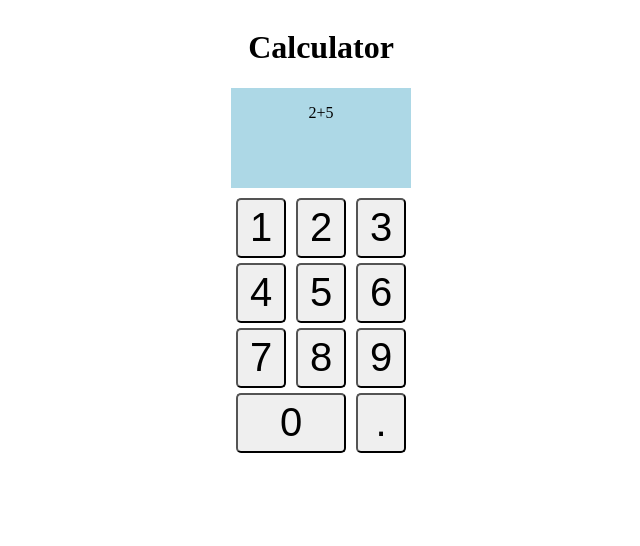
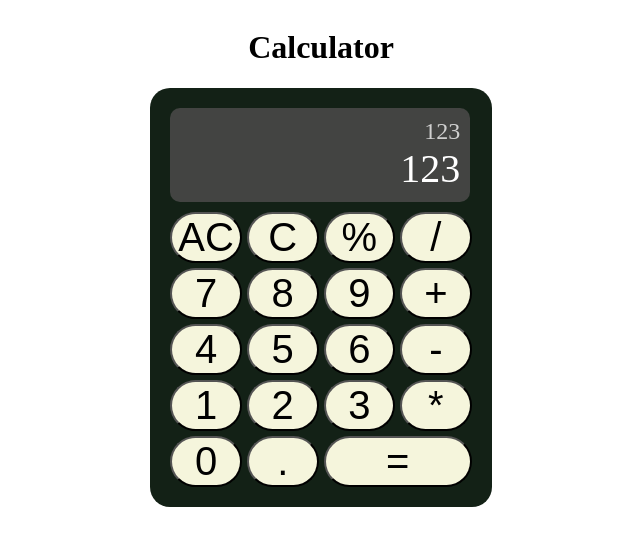
Before and after one commit to dmarcu1804/calculator, a plain HTML site: page index.html in a window 1280 px wide. Shown: the whole page, without its empty margins (319-959 px from the left). Drawn offline with Linux system fonts and the light colour scheme.

Commit message:
refactored code for calculator layout and frontend

```diff
--- a/index.html
+++ b/index.html
@@ -9,24 +9,36 @@
 </head>
 <body>
     <h1>Calculator</h1>
-    <div class="display">
-        <p>2+5</p>
+    <div class="calculator">
+        <div class="output">
+            <div class="previous-operand">123</div>
+            <div class="current-operand">123</div>
+        </div>
+
+        <div class="all-buttons">
+            <button id="ac" class="allclear">AC</button>
+            <button id="clear" class="clear">C</button>
+            <button id="remainder" class="operator">%</button>
+            <button id="divide" class="operator">/</button>
+            <button id="key7" class="digits">7</button>
+            <button id="key8" class="digits">8</button>
+            <button id="key9" class="digits">9</button>
+            <button id="add" class="operator">+</button>
+            <button id="key4" class="digits">4</button>
+            <button id="key5" class="digits">5</button>
+            <button id="key6" class="digits">6</button>
+            <button id="subtract" class="operator">-</button>
+            <button id="key1" class="digits">1</button>
+            <button id="key2" class="digits">2</button>
+            <button id="key3" class="digits">3</button>
+            <button id="multiply" class="operator">*</button>
+            <button id="key0" class="digits">0</button>
+            <button id="decimal" class="decimal">.</button>
+            <button id="equals" class="equals">=</button>
+
+        </div>
     </div>
-    <div class="buttons-digits">
-        <button id="key1" class="digits">1</button>
-        <button id="key2" class="digits">2</button>
-        <button id="key3" class="digits">3</button>
-        <button id="key4" class="digits">4</button>
-        <button id="key5" class="digits">5</button>
-        <button id="key6" class="digits">6</button>
-        <button id="key7" class="digits">7</button>
-        <button id="key8" class="digits">8</button>
-        <button id="key9" class="digits">9</button>
-    </div>
-    <div class="extra-buttons">
-        <button id="key0" class="digits">0</button>
-        <button id="key-fullstop" class="digits">.</button>
-    </div>
+
     <script src="./script.js"></script>
 </body>
 </html>
--- a/styles.css
+++ b/styles.css
@@ -7,39 +7,48 @@ body{
     align-items: center;
 }
 
+.calculator{
+    background-color: #132116;
+    padding:20px;
+    border-radius:20px;
+}
+.output{
+    grid-column: 1 / -1;
+    background-color: rgba(83, 81, 81, 0.75);
+    display: flex;
+    align-items: flex-end;
+    justify-content: space-around;
+    flex-direction: column;
+    padding: 10px;
+    word-wrap: break-word;
+    word-break: break-all;
+    width:280px;
+    margin-bottom:10px;
+    border-radius:10px;
+  }
 
-.buttons-digits{
+  .output .previous-operand{
+    color: rgba(255,255, 255, 0.75);
+    font-size: 1.5rem;
+  }
+
+  .output .current-operand{
+    color: white;
+    font-size: 2.5rem;
+  }
+
+.all-buttons{
     display:grid;
-    place-items:center;
-    grid-template-columns: 55px 55px 55px;
-    margin:auto;
+    grid-template-columns: repeat(4,1fr);
     gap:5px;
 }
 
-.digits{
-    font-size:40px;
-    width:50px;
-    height:60px;
-    padding:0;
-    border-radius:5px;
-    /* place-self: center; */
-}
-.extra-buttons{
-    display:flex;
-    justify-content: center;
-    margin-top:5px;
-    gap:10px;
-
+button.equals{
+    grid-column:3/5;
 }
 
-#key0 {
-    width:110px;
+button{
+    font-size:2.5rem;
+    border-radius:30px;
+    background-color:beige;
 }
-
-
-.display{
-    background-color: lightblue;
-    width:180px;
-    height:100px;
-    margin-bottom:10px;
-}
```
Also changed, not shown: notes.txt (added).
